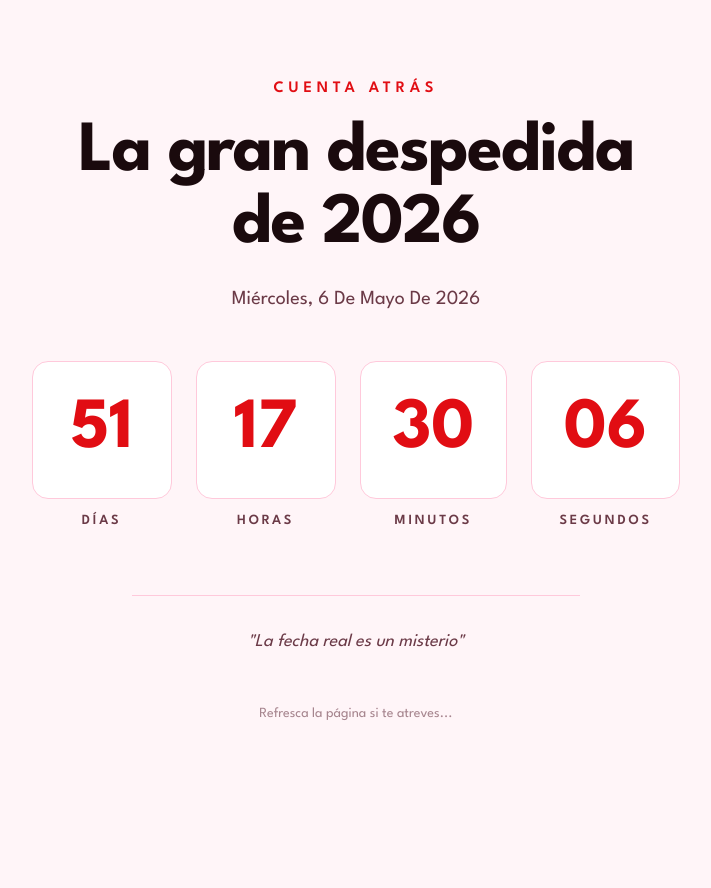
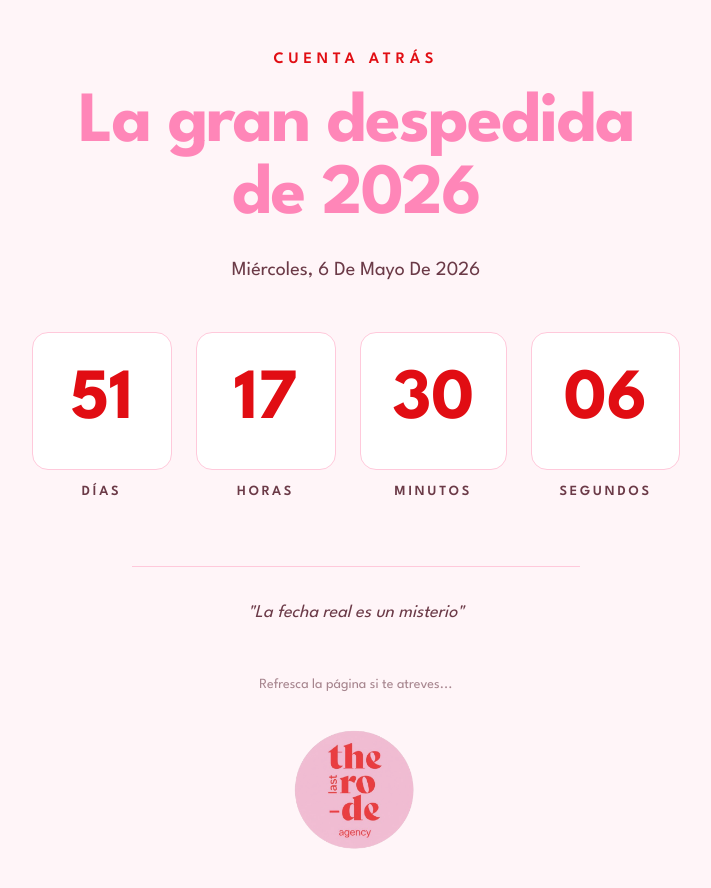
Before and after one commit to Marian9746/v0-surprise-countdown-page, a Next.js app: page / in a window 1280 px wide. Shown: the top 888 px of the page, without its empty margins (284-995 px from the left). Before the commit the page ends 800 px from the top, so only its background shows below. Built offline with nearby package versions, Linux system fonts and the light colour scheme.

Commit message:
fix: cambios logo y color

```diff
--- a/components/countdown.tsx
+++ b/components/countdown.tsx
@@ -1,6 +1,7 @@
 "use client"
 
 import { useState, useEffect } from "react"
+import Image from "next/image"
 
 const REAL_DATE = new Date("2026-05-09T00:00:00")
 
@@ -98,7 +99,7 @@ export function Countdown() {
             Cuenta atrás
           </p>
 
-          <h1 className="text-4xl md:text-6xl lg:text-7xl font-bold text-foreground mb-6 tracking-tight text-balance">
+          <h1 className="text-4xl md:text-6xl lg:text-7xl font-bold mb-6 tracking-tight text-balance" style={{ color: '#ff86b8' }}>
             La gran despedida de 2026
           </h1>
 
@@ -122,6 +123,16 @@ export function Countdown() {
           <p className="mt-12 text-sm text-muted-foreground/60">
             Refresca la página si te atreves...
           </p>
+
+          <div className="mt-8 flex justify-center">
+            <Image
+              src="/the_last_rode_logo.png"
+              alt="The Last Rode Agency Logo"
+              width={150}
+              height={150}
+              className="opacity-80 hover:opacity-100 transition-opacity duration-300"
+            />
+          </div>
         </div>
       </main>
     </div>
```
Also changed, not shown: public/the_last_rode_logo.png (added).
